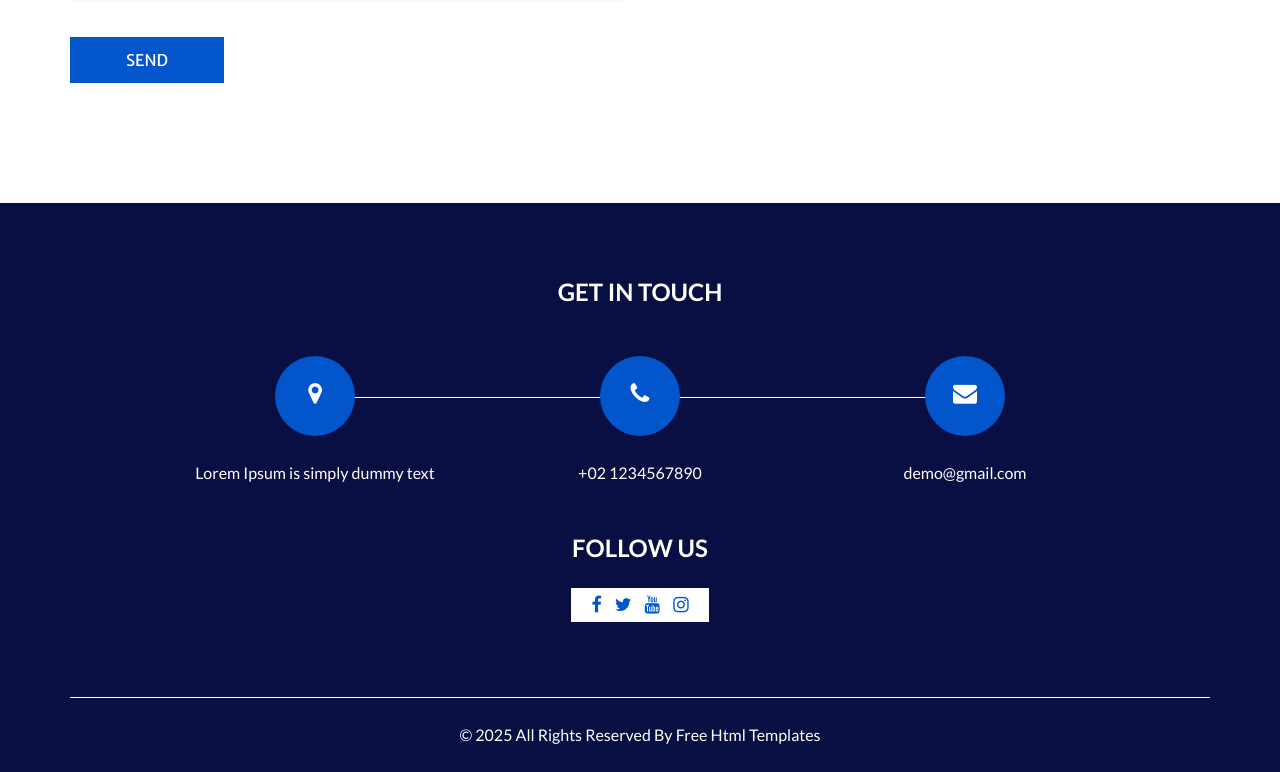
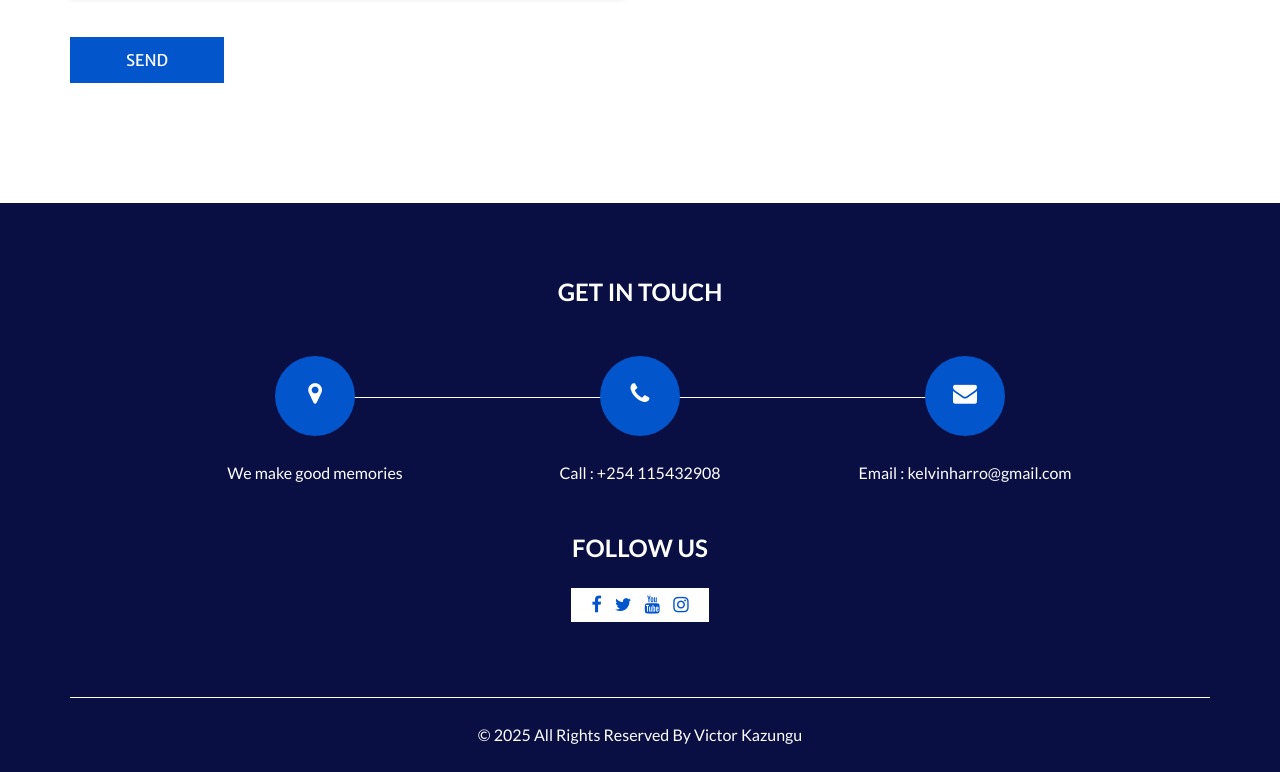
Before and after one commit to kangnize/kellyphoto, a plain HTML site: page docs/contact.html in a window 1280 px wide. Shown: the part 677-1449 px from the top of the page. Drawn offline with nearby package versions, Linux system fonts and the light colour scheme; some packages are replaced by stand-ins of ours.

Commit message:
Update contact.html

```diff
--- a/docs/contact.html
+++ b/docs/contact.html
@@ -12,7 +12,7 @@
   <meta name="description" content="" />
   <meta name="author" content="" />
 
-  <title>Inance</title>
+  <title>Kkelly Photograpy</title>
 
   <!-- slider stylesheet -->
   <link rel="stylesheet" type="text/css" href="https://cdnjs.cloudflare.com/ajax/libs/OwlCarousel2/2.3.4/assets/owl.carousel.min.css" />
@@ -55,7 +55,7 @@
           <nav class="navbar navbar-expand-lg custom_nav-container ">
             <a class="navbar-brand" href="index.html">
               <span>
-                Inance
+                Kkelly Photograpy
               </span>
             </a>
 
@@ -149,7 +149,7 @@
                       <i class="fa fa-map-marker" aria-hidden="true"></i>
                     </div>
                     <p>
-                      Lorem Ipsum is simply dummy text
+                      We make good memories
                     </p>
                   </div>
                 </a>
@@ -161,7 +161,7 @@
                       <i class="fa fa-phone" aria-hidden="true"></i>
                     </div>
                     <p>
-                      +02 1234567890
+                      Call : +254 115432908
                     </p>
                   </div>
                 </a>
@@ -173,7 +173,7 @@
                       <i class="fa fa-envelope" aria-hidden="true"></i>
                     </div>
                     <p>
-                      demo@gmail.com
+                      Email : kelvinharro@gmail.com
                     </p>
                   </div>
                 </a>
@@ -213,7 +213,7 @@
     <div class="container">
       <p>
         &copy; <span id="displayDateYear"></span> All Rights Reserved By
-        <a href="https://html.design/">Free Html Templates</a>
+        <a href="">Victor Kazungu</a>
       </p>
     </div>
   </footer>
```
